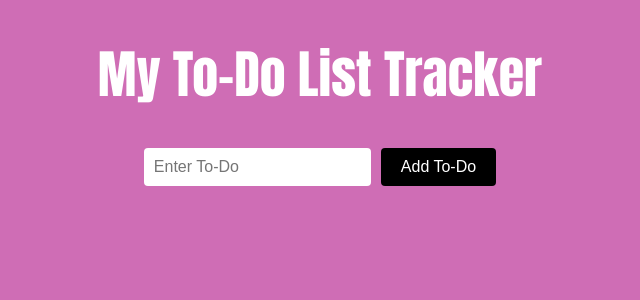
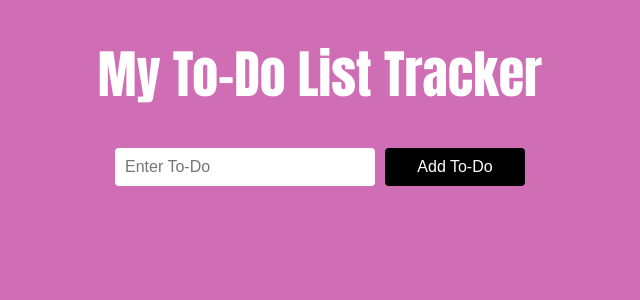
Before and after one commit to Carmen620/ToDoTracker_React, a React (Create React App) app in the folder my-app/: page / in a window 1280 px wide. Shown: the top 300 px of the page, without its empty margins (320-960 px from the left). Built offline with nearby package versions, Linux system fonts and the light colour scheme.

Commit message:
corrected update form design

```diff
--- a/my-app/src/App.css
+++ b/my-app/src/App.css
@@ -47,6 +47,9 @@ body {
   border: none;
   border-radius: 4px;
   margin-right: 10px;
+  margin-bottom: 10px;
+  width: 240px;
+  min-width: 200px;
 }
 
 .Todo-btn {
@@ -57,6 +60,7 @@ body {
   background-color: #000000;
   color: white;
   cursor: pointer;
+  width: 140px;
 }
 
 .delete-container {
@@ -83,9 +87,9 @@ body {
 .Todo
 { display: flex;
   margin: 0 auto;
-  margin-top: 10px;
+  margin-top: 30px;
   align-items: center;
-  width: calc(200px + 80px + 10px);
+  width: calc(200px + 140px + 50px);
   padding: 10px;
   background-color: #000000;
   border-radius: 4px;
--- a/my-app/src/components/EditToDoForm.js
+++ b/my-app/src/components/EditToDoForm.js
@@ -12,9 +12,9 @@ export const EditTodoForm = ({editTodo, task}) => {
     }
   return (
     <form onSubmit={handleSubmit}>
-        <input name='task' type="text" className='Form-input' value={value} placeholder='Update todo' onChange={(e) => setValue(e.target.value)}>
+        <input name='task' type="text" className='Form-input' value={value} placeholder='Update To-Do' onChange={(e) => setValue(e.target.value)}>
         </input>
-        <button type="submit" className='Todo-btn'>Update todo</button>
+        <button type="submit" className='Todo-btn'>Update</button>
     </form>
   )
 }
```
